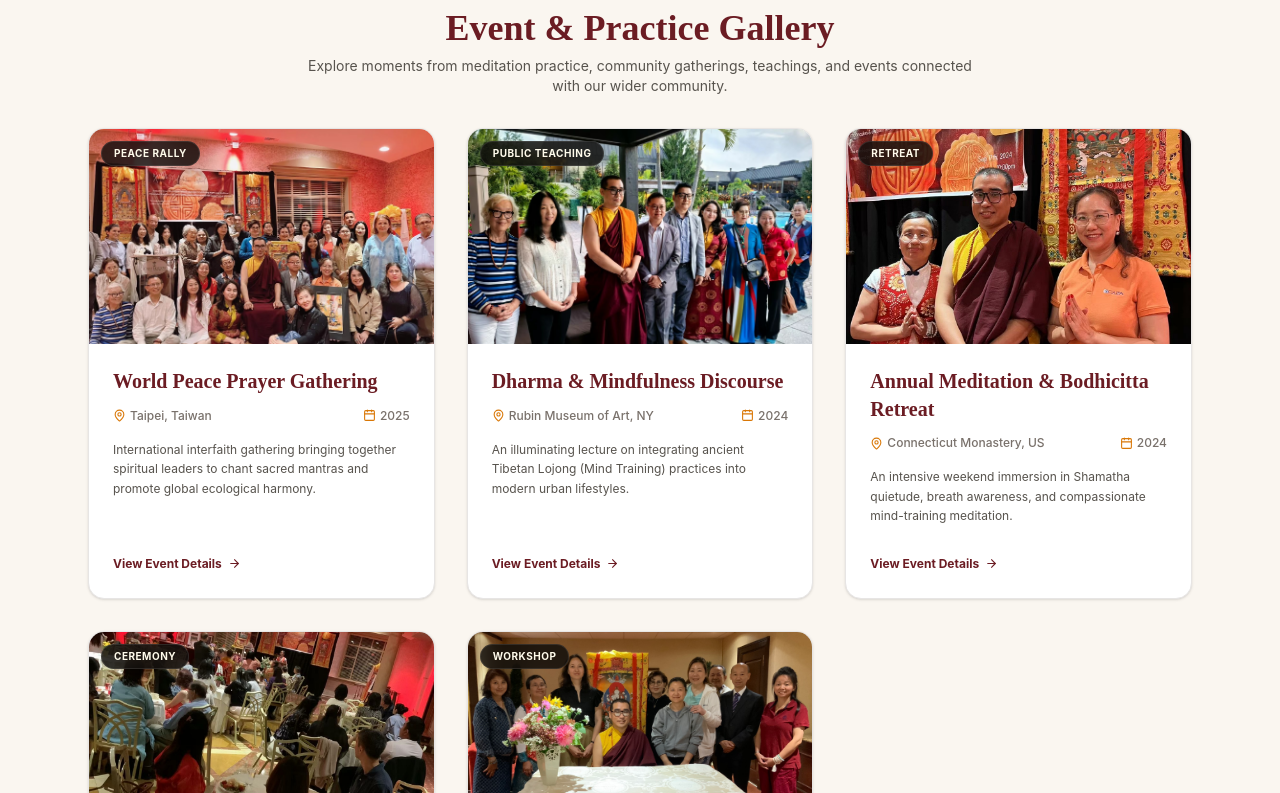
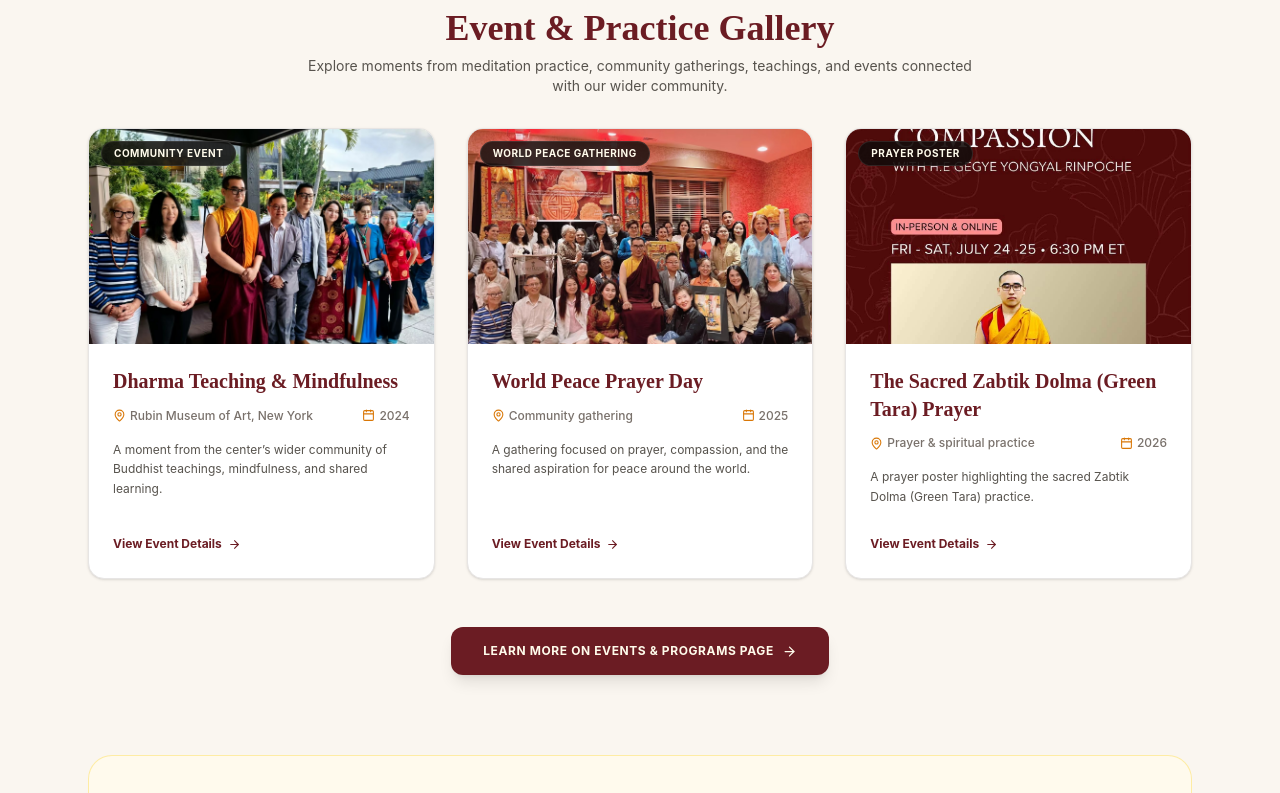
Before and after one commit to sherpaten/Zero-Point-Meditation-Center, a React (Vite) app in the folder zero-point-meditation/: page /home in a window 1280 px wide. Shown: the part 1787-2580 px from the top of the page. Built offline with nearby package versions, Linux system fonts and the light colour scheme.

Commit message:
Refresh homepage gallery with 2024, 2025 and prayer poster

```diff
--- a/zero-point-meditation/src/pages/Home.jsx
+++ b/zero-point-meditation/src/pages/Home.jsx
@@ -6,57 +6,37 @@ import { Calendar, MapPin, ArrowRight, Sparkles, Compass, HeartHandshake, Shield
 // Assets (Convert heavy images to .webp in src/assets for maximum speed on Vercel)
 import buddhaLotus from "../assets/buddha-lotus.webp";
 import rinpocheProfile from '../assets/profile.jpg';
-import event1 from '../assets/Event 1.jpeg';
-import event2 from '../assets/Event 2.jpeg';
-import event3 from '../assets/Event 3.jpeg';
-import event4 from '../assets/Event 4.jpeg';
-import event5 from '../assets/Event 5.jpeg';
+import event2025 from '../assets/Event 1.jpeg';
+import event2024 from '../assets/Event 2.jpeg';
+import taraPrayerPoster from '../assets/poste/2026 the sacred Zabtik Dolma (Green Tara) Prayer.jpg';
 
 const eventGallery = [
   {
     id: 1,
-    category: 'Peace Rally',
-    title: 'World Peace Prayer Gathering',
-    location: 'Taipei, Taiwan',
-    date: '2025',
-    image: event1,
-    description: 'International interfaith gathering bringing together spiritual leaders to chant sacred mantras and promote global ecological harmony.'
+    category: 'Community Event',
+    title: 'Dharma Teaching & Mindfulness',
+    location: 'Rubin Museum of Art, New York',
+    date: '2024',
+    image: event2024,
+    description: 'A moment from the center’s wider community of Buddhist teachings, mindfulness, and shared learning.'
   },
   {
     id: 2,
-    category: 'Public Teaching',
-    title: 'Dharma & Mindfulness Discourse',
-    location: 'Rubin Museum of Art, NY',
-    date: '2024',
-    image: event2,
-    description: 'An illuminating lecture on integrating ancient Tibetan Lojong (Mind Training) practices into modern urban lifestyles.'
+    category: 'World Peace Gathering',
+    title: 'World Peace Prayer Day',
+    location: 'Community gathering',
+    date: '2025',
+    image: event2025,
+    description: 'A gathering focused on prayer, compassion, and the shared aspiration for peace around the world.'
   },
   {
     id: 3,
-    category: 'Retreat',
-    title: 'Annual Meditation & Bodhicitta Retreat',
-    location: 'Connecticut Monastery, US',
-    date: '2024',
-    image: event3,
-    description: 'An intensive weekend immersion in Shamatha quietude, breath awareness, and compassionate mind-training meditation.'
-  },
-  {
-    id: 4,
-    category: 'Ceremony',
-    title: 'Sacred Himalayan Sangha Assembly',
-    location: 'Kathmandu, Nepal',
-    date: '2023',
-    image: event4,
-    description: 'Traditional ceremonial blessings, butter lamp offerings, and monastic rituals for world peace and individual purification.'
-  },
-  {
-    id: 5,
-    category: 'Workshop',
-    title: 'Youth Mindfulness & Interfaith Symposium',
-    location: 'Zero Point Center, Online',
-    date: '2025',
-    image: event5,
-    description: 'Empowering the next generation with practical emotional resilience tools, stress relief breathwork, and cross-cultural dialogue.'
+    category: 'Prayer Poster',
+    title: 'The Sacred Zabtik Dolma (Green Tara) Prayer',
+    location: 'Prayer & spiritual practice',
+    date: '2026',
+    image: taraPrayerPoster,
+    description: 'A prayer poster highlighting the sacred Zabtik Dolma (Green Tara) practice.'
   }
 ];
 
```
